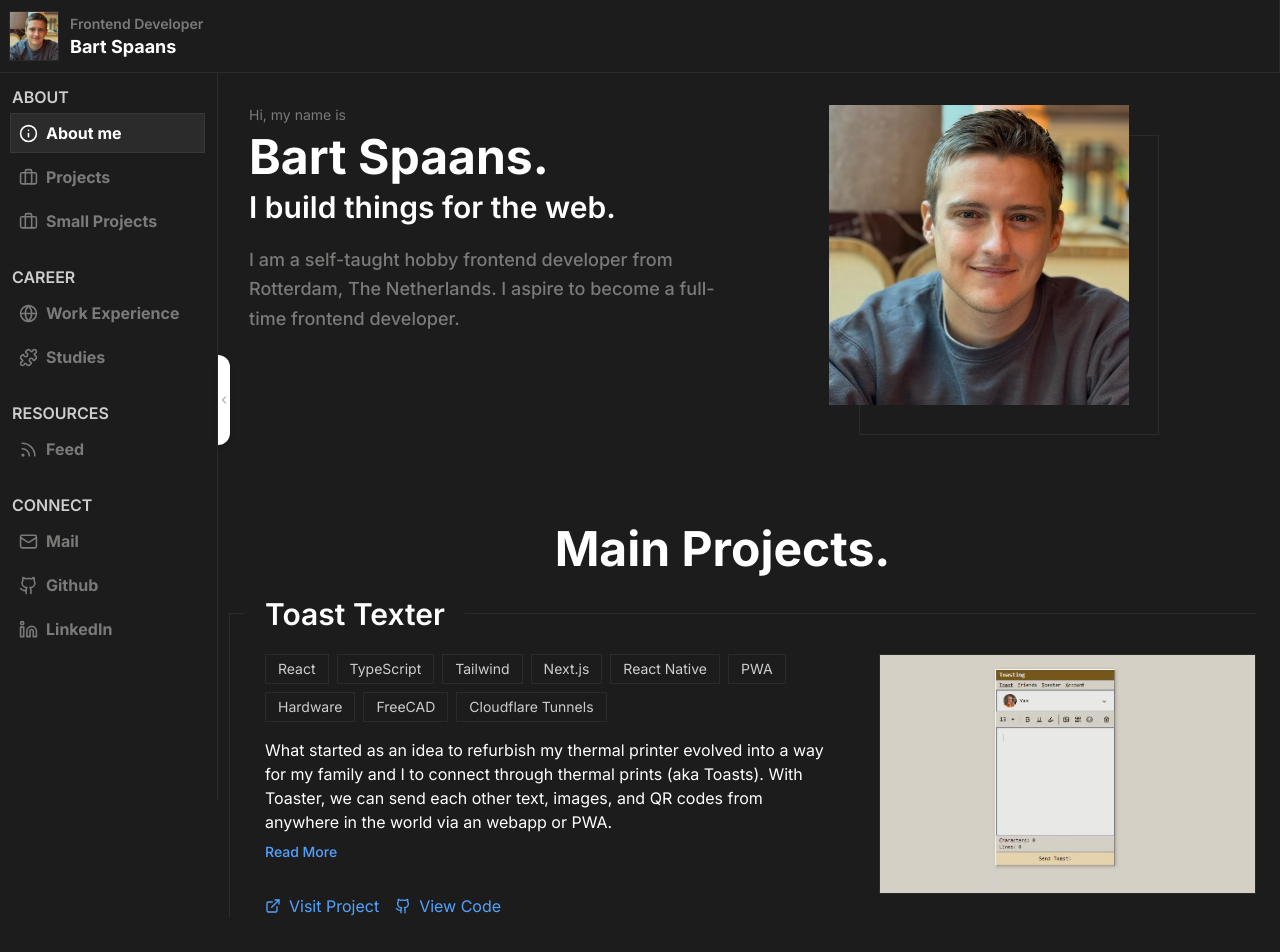
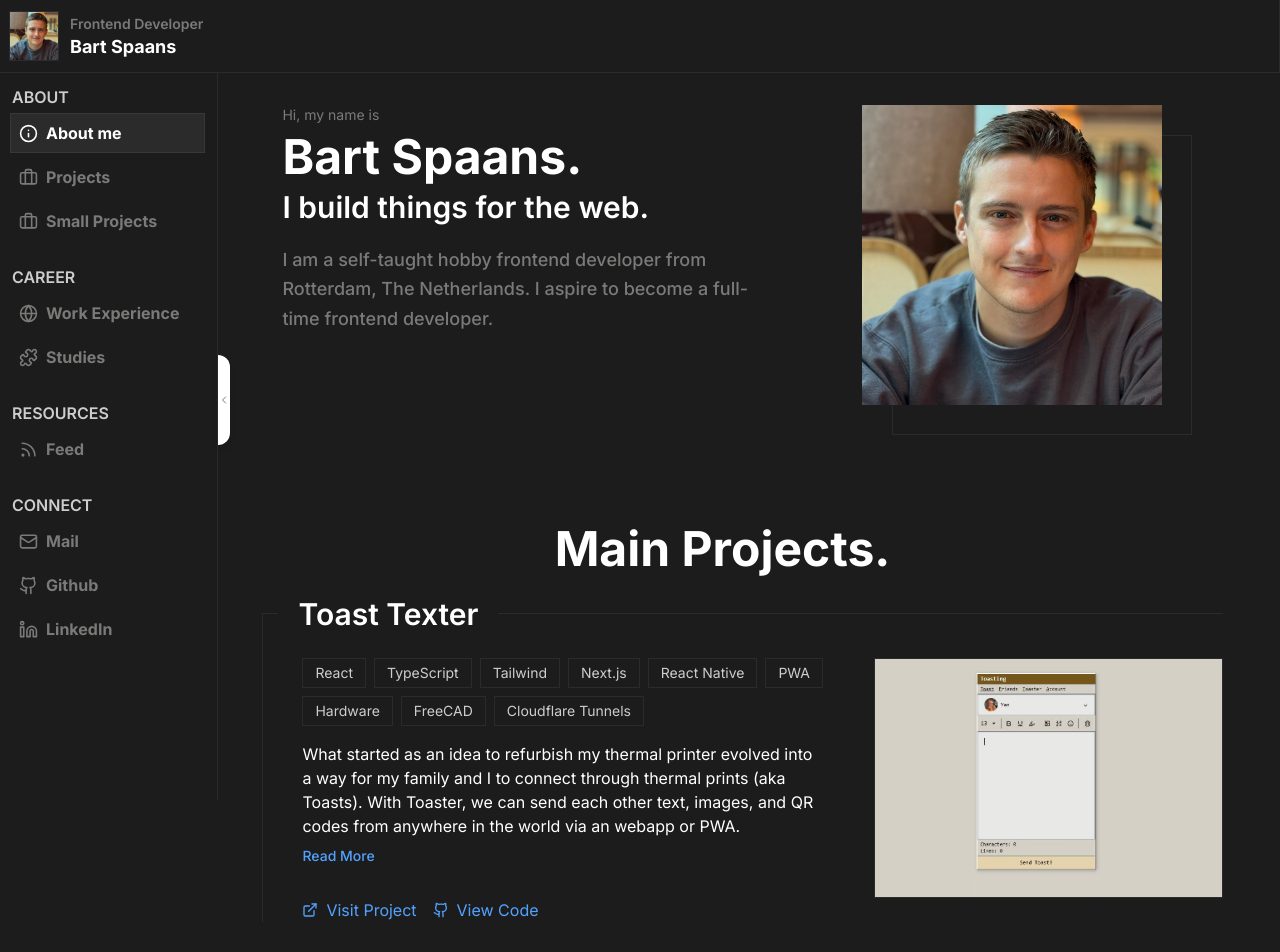
Before and after one commit to spaansba/Portfolio, a Next.js app: page /about in a window 1280 px wide. Shown: the top 952 px of the page. Built offline with nearby package versions, Linux system fonts and the light colour scheme.

Commit message:
better mobile responsiveness

```diff
--- a/src/app/_components/Content/ContentWrapper.tsx
+++ b/src/app/_components/Content/ContentWrapper.tsx
@@ -4,7 +4,7 @@ import ContentFooter from "./ContentFooter/ContentFooter"
 
 function ContentWrapper({ children }: { children: React.ReactNode }) {
   return (
-    <div className=" flex flex-col relative md:mx-auto md:max-w-6xl ">
+    <div className=" flex flex-col relative mx-8 justify-center items-center  ">
       <div className="p-3.5 md:px-6 md:py-8">{children}</div>
       <ContentFooter />
     </div>
--- a/src/app/_components/Content/Header/MobileHamburger.tsx
+++ b/src/app/_components/Content/Header/MobileHamburger.tsx
@@ -4,7 +4,7 @@ import { Cross as Hamburger } from "hamburger-react"
 import useIsMobileDevice from "@/hooks/useIsMobileDevice"
 import { useIsMobileSidebarOpen, useMobileSidebarActions } from "@/stores/MobileSidebarStore"
 function MobileHamburger() {
-  const isMobile = useIsMobileDevice()
+  const isMobile = useIsMobileDevice(900)
   const mobileSidebarActions = useMobileSidebarActions()
   const isMobileSidebarOpen = useIsMobileSidebarOpen()
   return (
--- a/src/app/_components/Content/SectionHeaderTitle.tsx
+++ b/src/app/_components/Content/SectionHeaderTitle.tsx
@@ -10,6 +10,7 @@ type SectionHeaderTitleProps = {
 function SectionHeaderTitle({ title, urlHash, showPaddingTop }: SectionHeaderTitleProps) {
   const [isCopied, setIsCopied] = useState(false)
 
+  // Copy the url + has to the clipboard and go to the selection
   const handleClick = () => {
     navigator.clipboard
       .writeText(window.location.origin + window.location.pathname + urlHash)
--- a/src/app/_components/MainWrapper.tsx
+++ b/src/app/_components/MainWrapper.tsx
@@ -13,7 +13,7 @@ import { useIsDesktopSidebarOpen } from "@/stores/DesktopSidebarStore"
 import { useIsMobileSidebarOpen } from "@/stores/MobileSidebarStore"
 
 function MainWrapper({ children }: { children: React.ReactNode }) {
-  const isMobile = useIsMobileDevice()
+  const isMobile = useIsMobileDevice(900)
   const isDesktopSidebarOpen = useIsDesktopSidebarOpen()
   const isMobileSidebarOpen = useIsMobileSidebarOpen()
   return (
@@ -28,7 +28,7 @@ function MainWrapper({ children }: { children: React.ReactNode }) {
       {isMobile != undefined && (
         <div className="flex flex-row pt-[73px]">
           {!isMobile && (
-            <div className="fixed top-[73px] left-0 bottom-0">
+            <div className="fixed top-[73px] left-0 bottom-0 z-[10000]">
               <DesktopNavigation />
             </div>
           )}
--- a/src/app/_components/Navigation/DesktopNavigation/SidebarToggle/SidebarToggleLine.tsx
+++ b/src/app/_components/Navigation/DesktopNavigation/SidebarToggle/SidebarToggleLine.tsx
@@ -8,7 +8,11 @@ function SidebarToggleLine({ isHovered }: SidebarToggleLineProps) {
   return (
     <div className="cursor-pointer h-full flex group relative select-none">
       <div className="bg-SecondaryGray w-[12px] h-full" />
-      <div className={`${isHovered ? "bg-SecondaryGray" : "bg-TertiaryGray"}  w-[1px] h-full`} />
+      <div
+        className={`${
+          isHovered ? "bg-TextGrayWhite opacity-30" : "bg-TertiaryGray"
+        }  w-[1px] h-full`}
+      />
     </div>
   )
 }
--- a/src/app/_components/Navigation/MobileNavigation/MobileNavigation.tsx
+++ b/src/app/_components/Navigation/MobileNavigation/MobileNavigation.tsx
@@ -12,7 +12,7 @@ function MobileNavigation() {
   }
 
   return (
-    <nav className="h-full flex flex-col px-4">
+    <nav className="h-full flex flex-col px-4 py-5">
       <Navigation />
     </nav>
   )
--- a/src/app/about/projects/BigProjects/BigProjectsDesktop.tsx
+++ b/src/app/about/projects/BigProjects/BigProjectsDesktop.tsx
@@ -29,7 +29,7 @@ function BigProjectsDesktop({ project, isLeftAlign }: BigProjectsDesktopProps) {
 
         <ProjectTitle title={project.title} isLeftAlign={isLeftAlign} isHovered={isHovered} />
 
-        <div className={`flex flex-row gap-12 mt-10 ${isLeftAlign ? "ml-9" : "mr-9"}`}>
+        <div className={`flex flex-row gap-12 mt-11 ${isLeftAlign ? "ml-10" : "mr-10"}`}>
           <div className={`w-3/5 ${!isLeftAlign && "order-2"}`}>
             <div className={`flex flex-wrap gap-2 mb-4 ${!isLeftAlign && "justify-end"}`}>
               {project.technologies.map((technology) => (
@@ -64,7 +64,7 @@ function BigProjectsDesktop({ project, isLeftAlign }: BigProjectsDesktopProps) {
             </div>
           )}
         </div>
-        <div className={` ${isLeftAlign ? "ml-9" : "mr-9"}`}>
+        <div className={` ${isLeftAlign ? "ml-10" : "mr-10"}`}>
           <ProjectLinks
             link={project.link}
             gitHubLink={project.gitHubLink}
--- a/src/app/about/projects/BigProjects/ProjectTitle.tsx
+++ b/src/app/about/projects/BigProjects/ProjectTitle.tsx
@@ -11,11 +11,11 @@ function ProjectTitle({ title, isLeftAlign, isHovered }: ProjectTitleProps) {
     <>
       <div
         className={`${isLeftAlign ? "left-0" : "right-0"} absolute w-[1px]  top-0 bottom-0 ${
-          isHovered ? "bg-white" : "bg-TertiaryGray"
+          isHovered ? "bg-TextGrayWhite" : "bg-TertiaryGray"
         }`}
       />
       <div className={`relative flex items-center w-full   ${isLeftAlign ? "" : "justify-end"}`}>
-        <div className={`w-full h-[1px] ${isHovered ? "bg-white" : "bg-TertiaryGray"}`} />
+        <div className={`w-full h-[1px] ${isHovered ? "bg-TextGrayWhite" : "bg-TertiaryGray"}`} />
 
         <div
           className={`absolute ${
```
